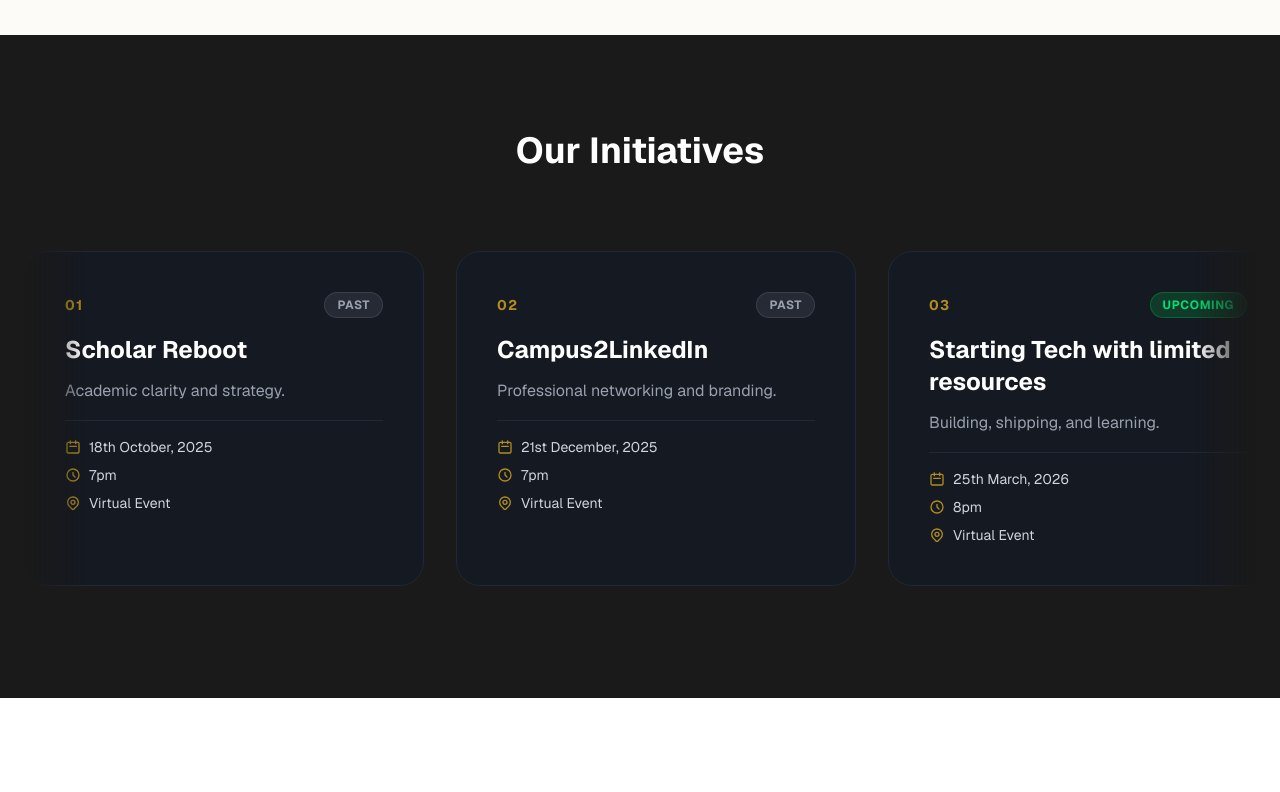
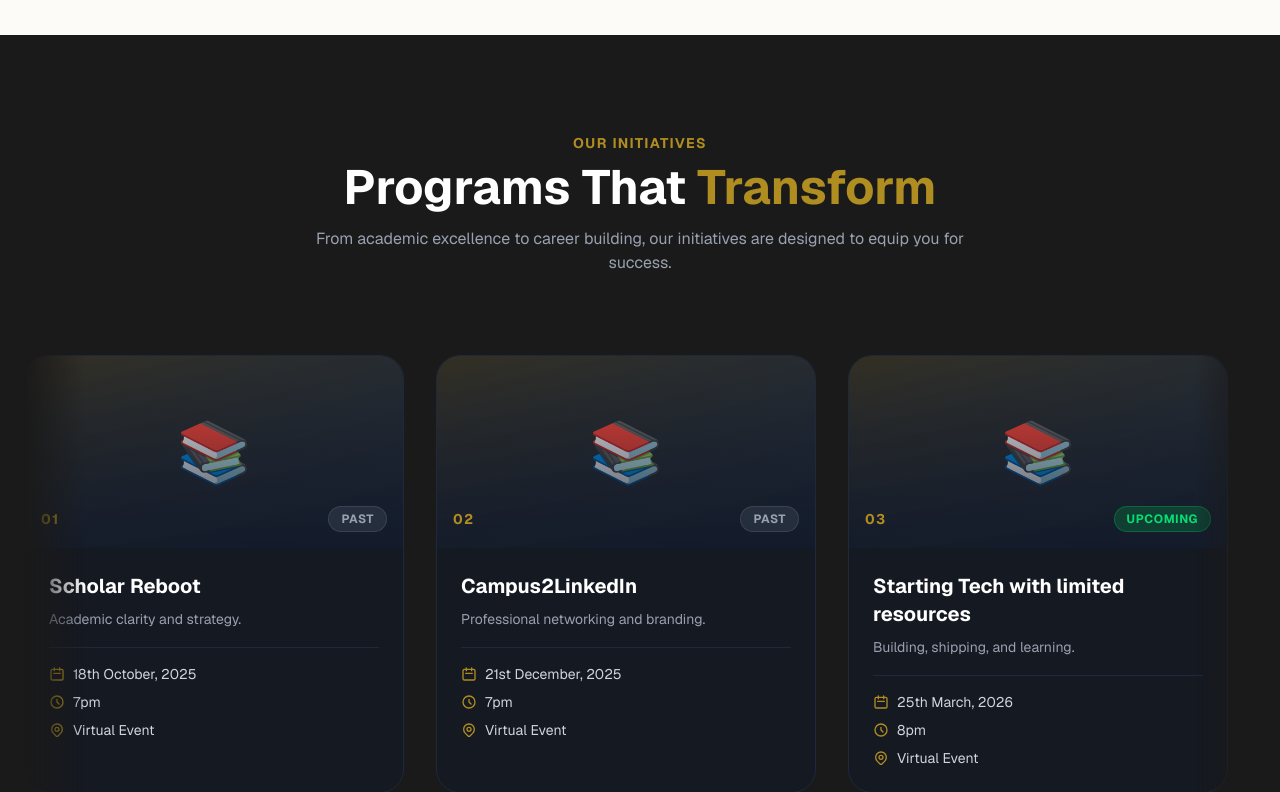
Before and after one commit to georgegoodluck/nextwave, a Next.js app: page / in a window 1280 px wide. Shown: the part 1240-2032 px from the top of the page. Built offline with nearby package versions, Linux system fonts and the light colour scheme.

Commit message:
feat: enhance Programs component with images and improved UI

```diff
--- a/components/sections/Programs.tsx
+++ b/components/sections/Programs.tsx
@@ -1,100 +1,77 @@
 "use client";
 
-import { PROGRAMS, Program } from "@/data/programs";
+import Image from "next/image";
+import { PROGRAMS } from "@/data/programs";
+import { StatusBadge } from "@/components/ui/StatusBadge";
+import { CalendarIcon, ClockIcon, LocationIcon } from "@/components/ui/Icons";
 
 export default function Programs() {
   return (
     <section id="programs" className="py-24 bg-[#1A1A1A] text-white">
       <div className="max-w-7xl mx-auto px-6">
-        <h2 className="text-4xl font-bold mb-16 text-center">
+        <div className="text-center mb-16">
+          <span className="text-[#B08D21] text-sm font-bold uppercase tracking-widest">
             Our Initiatives
+          </span>
+          <h2 className="text-4xl md:text-5xl font-bold mt-2">
+            Programs That <span className="text-[#B08D21]">Transform</span>
           </h2>
+          <p className="text-gray-400 mt-4 max-w-2xl mx-auto">
+            From academic excellence to career building, our initiatives are designed to equip you for success.
+          </p>
+        </div>
 
-        {/* Container with fade mask and snap behavior */}
         <div className="flex gap-8 overflow-x-auto snap-x snap-mandatory mask-fade no-scrollbar py-4">
           {PROGRAMS.map((item, index) => (
             <div
               key={item.title}
-              className="min-w-[320px] md:min-w-100 snap-center p-10 rounded-3xl border border-gray-800 bg-gray-900/50 hover:bg-gray-800 transition-all duration-300 hover:border-[#B08D21] hover:-translate-y-2 cursor-pointer"
+              className="min-w-[340px] md:min-w-[380px] snap-center rounded-3xl border border-gray-800 bg-gray-900/50 hover:bg-gray-800 transition-all duration-300 hover:border-[#B08D21] hover:-translate-y-2 overflow-hidden group"
             >
-              {/* Status Badge */}
-              <div className="flex items-center justify-between mb-4">
-                <div className="text-sm font-bold text-[#B08D21] uppercase tracking-widest">
+              {/* Image Header */}
+              <div className="relative h-48 w-full bg-gradient-to-br from-[#B08D21]/20 to-gray-800">
+                {item.image ? (
+                  <Image
+                    src={item.image}
+                    alt={item.title}
+                    fill
+                    className="object-cover group-hover:scale-105 transition-transform duration-500"
+                  />
+                ) : (
+                  <div className="w-full h-full flex items-center justify-center text-6xl">
+                    📚
+                  </div>
+                )}
+                <div className="absolute inset-0 bg-gradient-to-t from-gray-900/80 to-transparent" />
+                <div className="absolute bottom-4 left-4 right-4 flex items-center justify-between">
+                  <span className="text-sm font-bold text-[#B08D21] uppercase tracking-widest">
                     0{index + 1}
+                  </span>
+                  <StatusBadge status={item.status} />
                 </div>
-                <span
-                  className={`text-xs font-bold uppercase tracking-wider px-3 py-1 rounded-full ${
-                    item.status === "Upcoming"
-                      ? "bg-green-500/20 text-green-400 border border-green-500/30"
-                      : item.status === "Coming Soon"
-                        ? "bg-yellow-500/20 text-yellow-400 border border-yellow-500/30"
-                        : "bg-gray-500/20 text-gray-400 border border-gray-500/30"
-                  }`}
-                >
-                  {item.status}
-                </span>
               </div>
 
-              <h4 className="text-white font-bold text-2xl mb-3">
+              {/* Content */}
+              <div className="p-6">
+                <h4 className="text-white font-bold text-xl mb-2 group-hover:text-[#B08D21] transition-colors">
                   {item.title}
                 </h4>
-              <p className="text-gray-400 leading-relaxed mb-4">{item.desc}</p>
+                <p className="text-gray-400 text-sm leading-relaxed mb-4">
+                  {item.desc}
+                </p>
 
-              {/* Event Details */}
-              <div className="space-y-2 text-sm border-t border-gray-800 pt-4 mt-2">
+                <div className="space-y-2 text-sm border-t border-gray-800 pt-4">
                   <div className="flex items-center gap-2 text-gray-300">
-                  <svg
-                    className="w-4 h-4 text-[#B08D21]"
-                    fill="none"
-                    stroke="currentColor"
-                    viewBox="0 0 24 24"
-                  >
-                    <path
-                      strokeLinecap="round"
-                      strokeLinejoin="round"
-                      strokeWidth="2"
-                      d="M8 7V3m8 4V3m-9 8h10M5 21h14a2 2 0 002-2V7a2 2 0 00-2-2H5a2 2 0 00-2 2v12a2 2 0 002 2z"
-                    />
-                  </svg>
+                    <CalendarIcon className="w-4 h-4 text-[#B08D21] shrink-0" />
                     <span>{item.date}</span>
                   </div>
                   <div className="flex items-center gap-2 text-gray-300">
-                  <svg
-                    className="w-4 h-4 text-[#B08D21]"
-                    fill="none"
-                    stroke="currentColor"
-                    viewBox="0 0 24 24"
-                  >
-                    <path
-                      strokeLinecap="round"
-                      strokeLinejoin="round"
-                      strokeWidth="2"
-                      d="M12 8v4l3 3m6-3a9 9 0 11-18 0 9 9 0 0118 0z"
-                    />
-                  </svg>
+                    <ClockIcon className="w-4 h-4 text-[#B08D21] shrink-0" />
                     <span>{item.time}</span>
                   </div>
                   <div className="flex items-center gap-2 text-gray-300">
-                  <svg
-                    className="w-4 h-4 text-[#B08D21]"
-                    fill="none"
-                    stroke="currentColor"
-                    viewBox="0 0 24 24"
-                  >
-                    <path
-                      strokeLinecap="round"
-                      strokeLinejoin="round"
-                      strokeWidth="2"
-                      d="M17.657 16.657L13.414 20.9a1.998 1.998 0 01-2.827 0l-4.244-4.243a8 8 0 1111.314 0z"
-                    />
-                    <path
-                      strokeLinecap="round"
-                      strokeLinejoin="round"
-                      strokeWidth="2"
-                      d="M15 11a3 3 0 11-6 0 3 3 0 016 0z"
-                    />
-                  </svg>
+                    <LocationIcon className="w-4 h-4 text-[#B08D21] shrink-0" />
                     <span>{item.venue}</span>
+                  </div>
                 </div>
               </div>
             </div>
```
Lines whose indentation alone changed are shown as unchanged.
